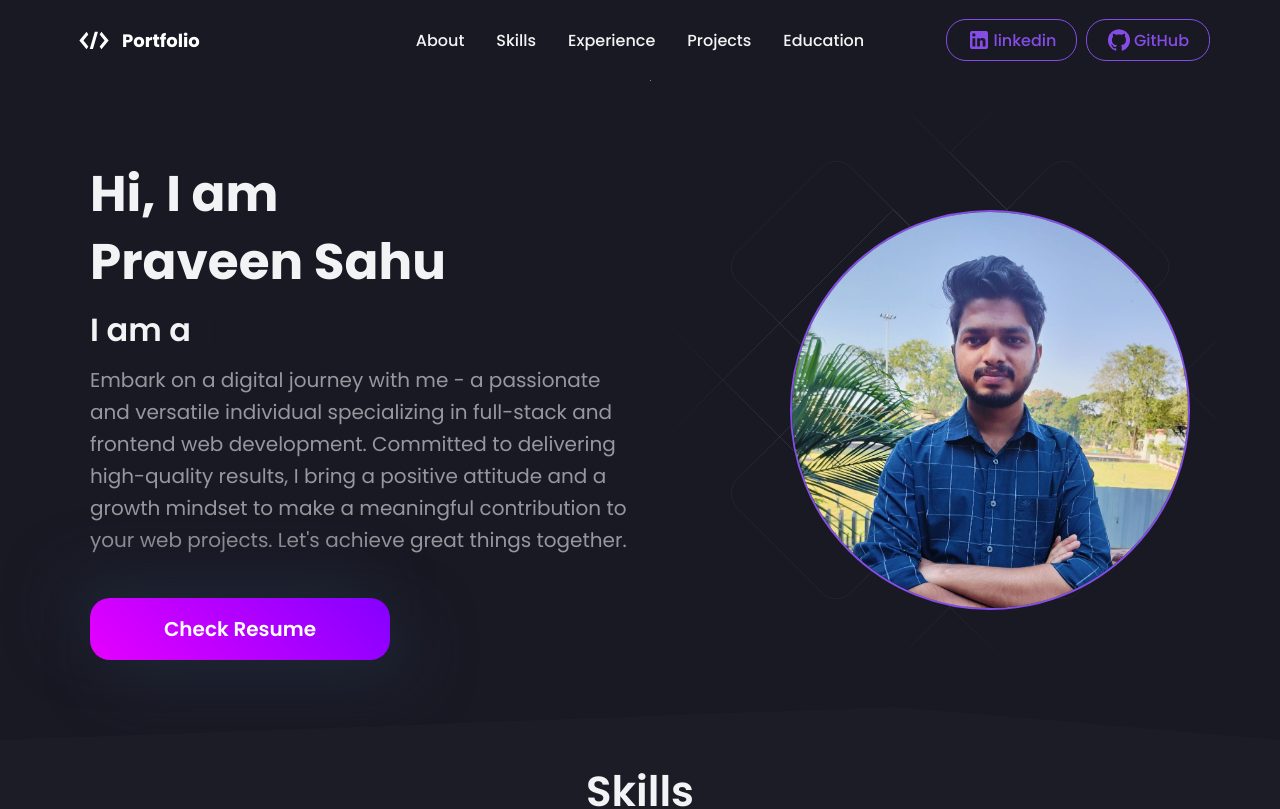
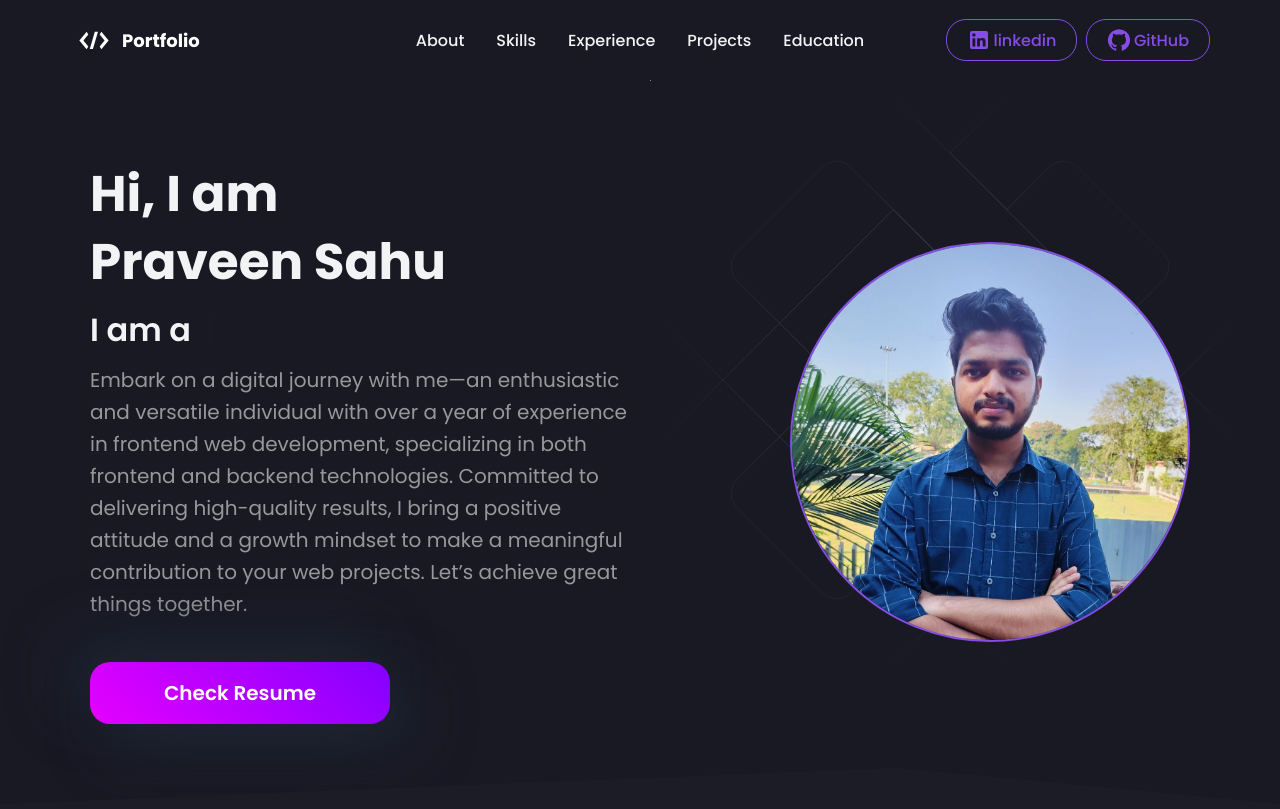
Before and after one commit to praveenakamrshadow/my-portfolio, a React (Create React App) app: page / in a window 1280 px wide. Shown: the top 809 px of the page. Built offline with nearby package versions, Linux system fonts and the light colour scheme.

Commit message:
updated bio

```diff
--- a/src/data/constants.js
+++ b/src/data/constants.js
@@ -8,7 +8,7 @@ export const Bio = {
         'AI Enthusiast',
     ],
     description:
-        "Embark on a digital journey with me - a passionate and versatile individual specializing in full-stack and frontend web development. Committed to delivering high-quality results, I bring a positive attitude and a growth mindset to make a meaningful contribution to your web projects. Let's achieve great things together.",
+        "Embark on a digital journey with me—an enthusiastic and versatile individual with over a year of experience in frontend web development, specializing in both frontend and backend technologies. Committed to delivering high-quality results, I bring a positive attitude and a growth mindset to make a meaningful contribution to your web projects. Let’s achieve great things together.",
     github: 'https://github.com/praveenakamrshadow',
     resume: 'https://drive.google.com/file/d/18WQ6iWkuFUGyQS124hu0HI1_J23w4X0r/view?usp=sharing',
     linkedin: 'https://www.linkedin.com/in/praveenpkyt/',
```
